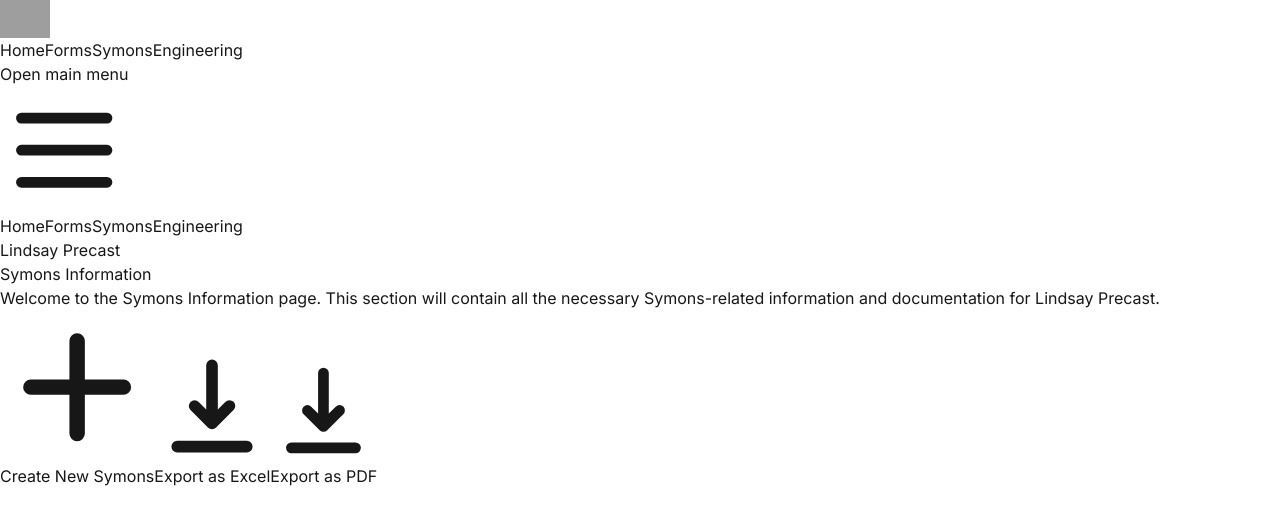
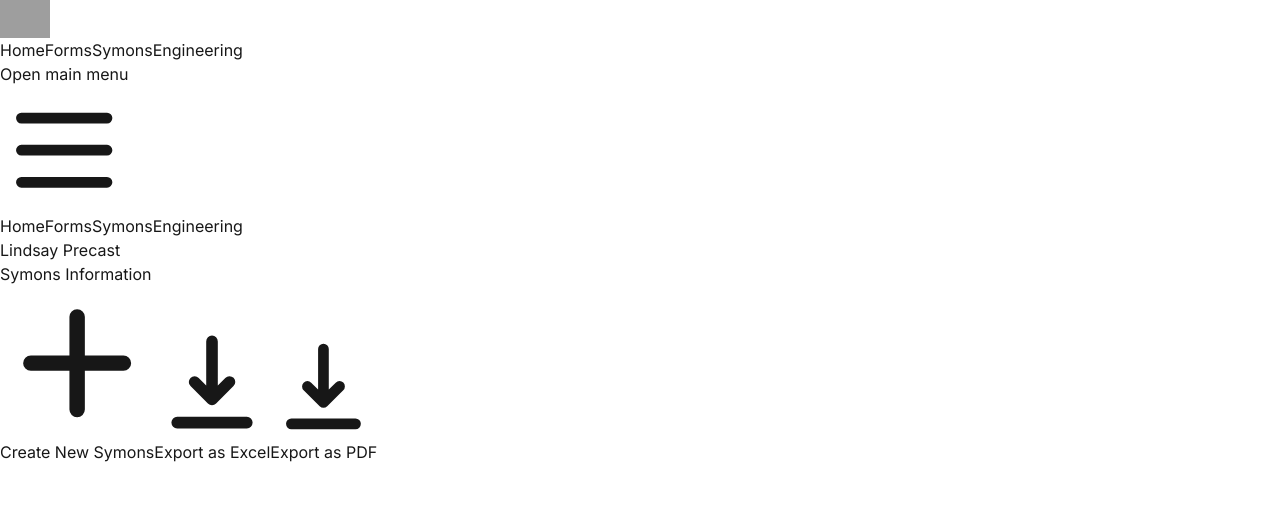
Before and after one commit to OnelioViera/lindsay-precast-v2, a Next.js app: page /symons in a window 1280 px wide. Shown: the top 524 px of the page. Built offline with nearby package versions, Linux system fonts and the light colour scheme; grey boxes are pictures that could not be loaded.

Commit message:
Refactor FormsPage layout to improve readability and maintainability. Consolidated saved forms display, enhanced form details presentation, and streamlined export functionality. Updated UI elements for better user interaction and accessibility.

```diff
--- a/src/app/symons/page.tsx
+++ b/src/app/symons/page.tsx
@@ -25,11 +25,7 @@
 
           {/* Content placeholder */}
           <div className="w-full max-w-5xl text-gray-300 space-y-4 sm:space-y-6">
-            <p className="text-base sm:text-lg">
-              Welcome to the Symons Information page. This section will contain
-              all the necessary Symons-related information and documentation for
-              Lindsay Precast.
-            </p>
+            {/* Content will be added here */}
           </div>
         </div>
       </main>
```
Also changed, not shown: src/app/forms/page.tsx (+2 -13 lines).
